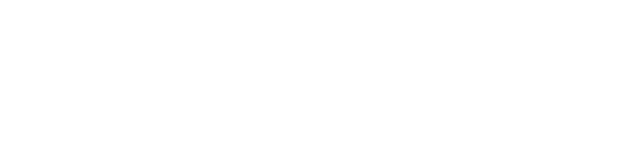
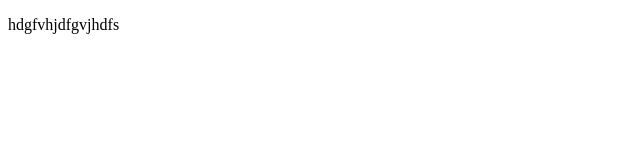
Before and after one commit to Inna2304/youtalk, a plain HTML site: page index.html in a window 1280 px wide. Shown: the whole page, without its empty margins (0-640 px from the left). Drawn offline with Linux system fonts and the light colour scheme.

Commit message:
second-commit

```diff
--- a/index.html
+++ b/index.html
@@ -6,6 +6,6 @@
     <title>Document</title>
 </head>
 <body>
-
+<p>hdgfvhjdfgvjhdfs</p>
 </body>
 </html>
```
